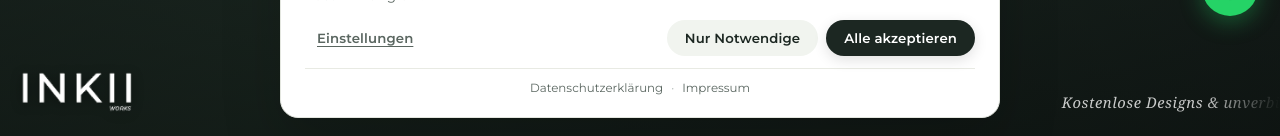
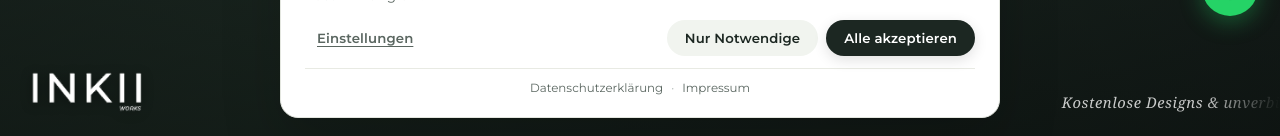
Before and after one commit to buse191213-cmd/inkii, a Next.js app: page / in a window 1280 px wide. Shown: the part 664-800 px from the top of the page. Built offline with nearby package versions, Linux system fonts and the light colour scheme; no server answers; the database is empty.

Commit message:
brand-switcher: canvas pixel analysis for true visual alignment

```diff
--- a/src/components/MobileBrandSwitcher.tsx
+++ b/src/components/MobileBrandSwitcher.tsx
@@ -1,10 +1,12 @@
+"use client";
+
+import { useEffect, useRef, useState } from "react";
 import Link from "next/link";
-import Image from "next/image";
 
 /**
- * Hero video'nun SOL ALT köşesinde absolute konumda.
- * Scroll yapıldığında video ile birlikte yukarı çıkar (kaybolur).
- * INKII WORKS sayfası → MARKETING linki, INKII MARKETING → WORKS linki.
+ * Hero video'nun SOL ALT köşesinde — site navbarındaki sol logo ile hizalı.
+ * Canvas pixel analizi: PNG'lerin sol transparant kenarlarını ölçer,
+ * görsel olarak gerçek opak içeriği navbar logo'sunun başlangıcına eşitler.
  */
 export default function HeroBrandSwitcher({
   marketingLogo,
@@ -16,6 +18,78 @@ export default function HeroBrandSwitcher({
   const targetHref = isMarketing ? "/" : "/inkii-marketing";
   const targetLabel = isMarketing ? "INKII WORKS" : "INKII MARKETING";
 
+  // WORKS sayfasında switcher MARKETING logosunu, MARKETING sayfasında WORKS logosunu gösterir
+  const switcherSrc = isMarketing
+    ? "/inkii-logo.png"
+    : marketingLogo || "/inkii-logo.png";
+
+  const imgRef = useRef<HTMLImageElement | null>(null);
+  const [offsetPx, setOffsetPx] = useState(0);
+
+  useEffect(() => {
+    let cancelled = false;
+
+    // Canvas ile bir image'in sol transparant kenar oranını ölç (0-1)
+    function measureLeftPadding(img: HTMLImageElement): Promise<number> {
+      return new Promise((resolve) => {
+        if (!img.complete || !img.naturalWidth) {
+          img.addEventListener("load", () => measureLeftPadding(img).then(resolve), { once: true });
+          return;
+        }
+        try {
+          const canvas = document.createElement("canvas");
+          canvas.width = img.naturalWidth;
+          canvas.height = img.naturalHeight;
+          const ctx = canvas.getContext("2d", { willReadFrequently: true });
+          if (!ctx) return resolve(0);
+          ctx.drawImage(img, 0, 0);
+          const data = ctx.getImageData(0, 0, canvas.width, canvas.height).data;
+          // Sol kenardan tara, ilk opak piksel
+          for (let x = 0; x < canvas.width; x++) {
+            for (let y = 0; y < canvas.height; y++) {
+              const i = (y * canvas.width + x) * 4;
+              if (data[i + 3] > 30) return resolve(x / canvas.width);
+            }
+          }
+        } catch { /* CORS, sessizce 0 dön */ }
+        resolve(0);
+      });
+    }
+
+    async function align() {
+      const navLogoImg = document.querySelector<HTMLImageElement>(
+        "header.site .logo img, header.site .logo > img"
+      );
+      const swImg = imgRef.current;
+      if (!navLogoImg || !swImg) return;
+
+      const [navRatio, swRatio] = await Promise.all([
+        measureLeftPadding(navLogoImg),
+        measureLeftPadding(swImg),
+      ]);
+      if (cancelled) return;
+
+      // Switcher'ın render edilmiş genişliği (CSS ile zaten 118px civarı)
+      const swDisplayW = swImg.getBoundingClientRect().width;
+      const navDisplayW = navLogoImg.getBoundingClientRect().width;
+      // Her birinin görsel başlangıç ofseti (pixel)
+      const navLeftPx = navRatio * navDisplayW;
+      const swLeftPx = swRatio * swDisplayW;
+      // Switcher'a uygulanacak margin: nav logo'nun ofsetine eşitle
+      const diff = Math.round(navLeftPx - swLeftPx);
+      setOffsetPx(diff);
+    }
+
+    // Image yüklensin ve DOM oturssun diye bir tick bekle
+    const t = setTimeout(align, 200);
+    window.addEventListener("resize", align);
+    return () => {
+      cancelled = true;
+      clearTimeout(t);
+      window.removeEventListener("resize", align);
+    };
+  }, [switcherSrc]);
+
   return (
     <Link
       href={targetHref}
@@ -23,14 +97,15 @@ export default function HeroBrandSwitcher({
       aria-label={targetLabel}
       title={targetLabel}
     >
-      {isMarketing ? (
-        <Image src="/inkii-logo.png" alt={targetLabel} width={160} height={48} className="mbs-img" />
-      ) : marketingLogo ? (
-        // eslint-disable-next-line @next/next/no-img-element
-        <img src={marketingLogo} alt={targetLabel} className="mbs-img" />
-      ) : (
-        <Image src="/inkii-logo.png" alt={targetLabel} width={160} height={48} className="mbs-img" />
-      )}
+      {/* eslint-disable-next-line @next/next/no-img-element */}
+      <img
+        ref={imgRef}
+        src={switcherSrc}
+        alt={targetLabel}
+        crossOrigin="anonymous"
+        className="mbs-img"
+        style={{ marginLeft: `${offsetPx}px` }}
+      />
     </Link>
   );
 }
```
Also changed, not shown: src/app/globals.css.
